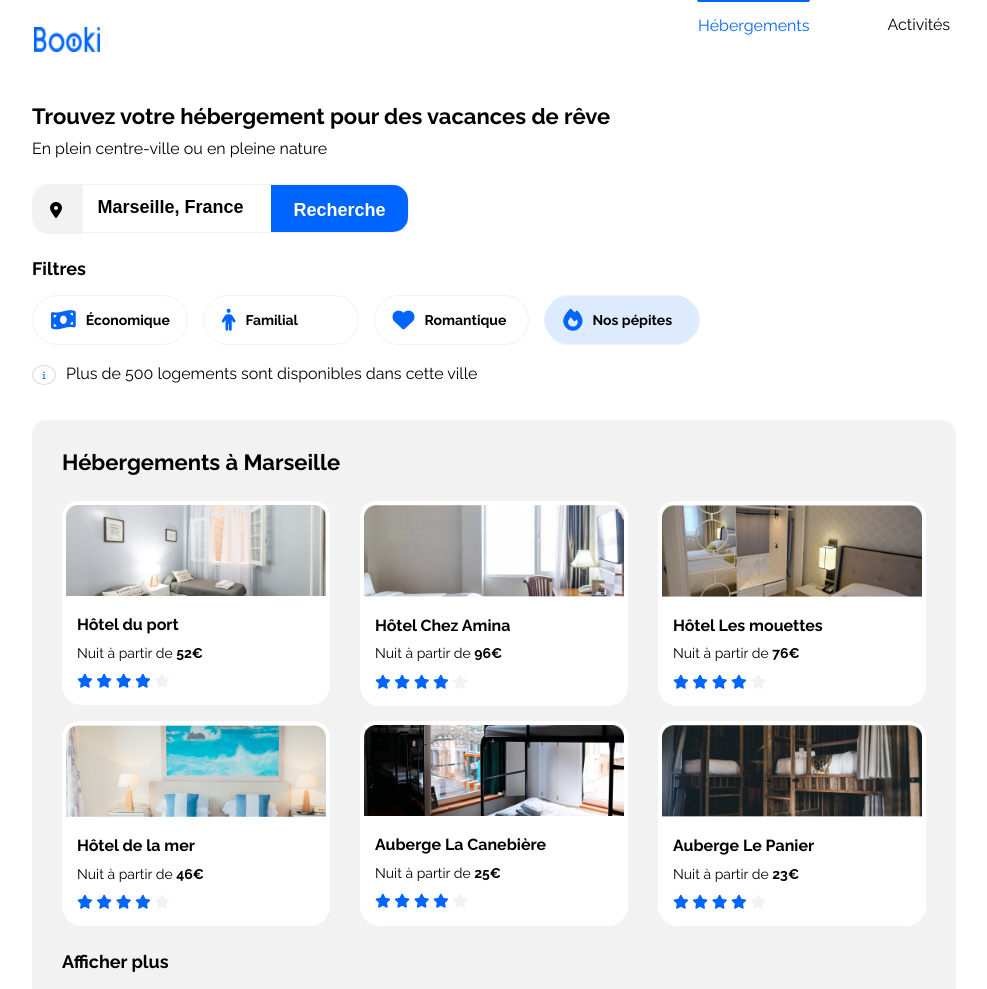
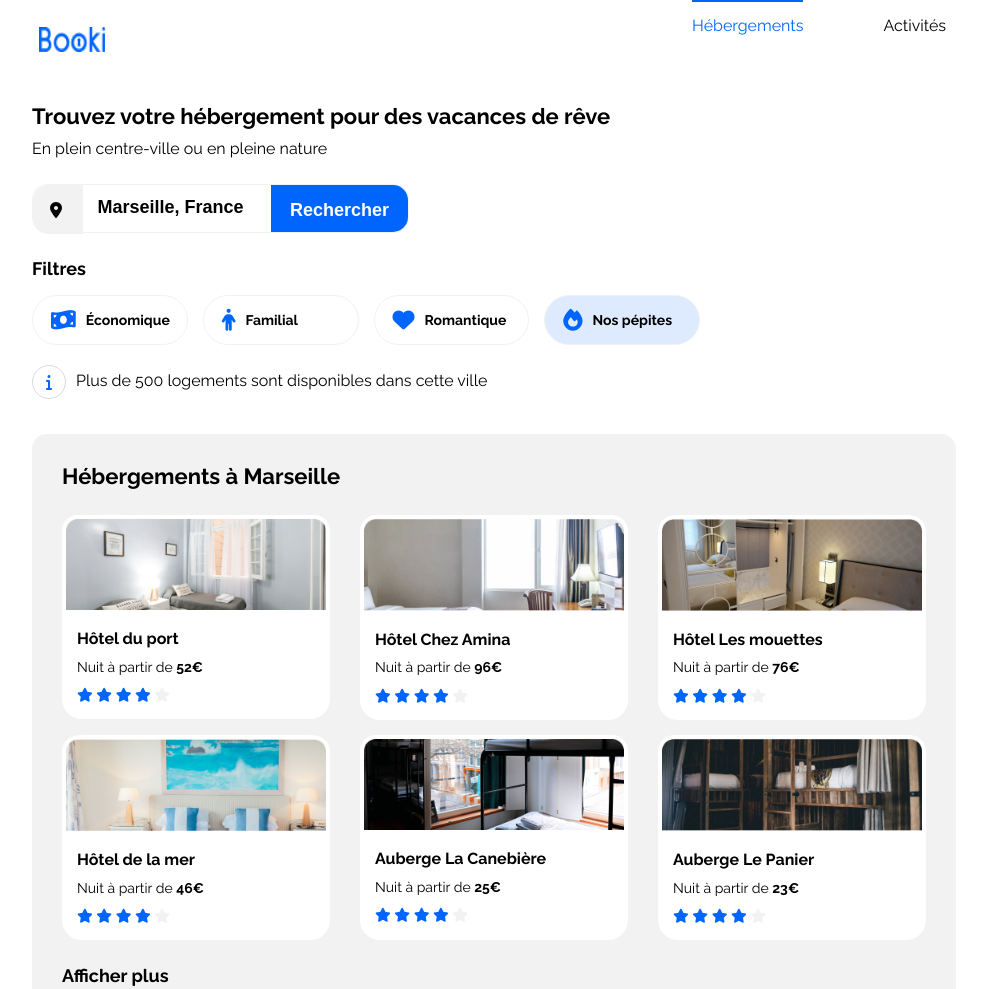
Before and after one commit to NKC-4/projetbooki, a plain HTML site: page index.html in a window 1280 px wide. Shown: the top 989 px of the page, without its empty margins (146-1133 px from the left). Drawn offline with Linux system fonts and the light colour scheme.

Commit message:
ajout des modifications  du fichier index.html

```diff
--- a/index.html
+++ b/index.html
@@ -18,7 +18,7 @@
         <nav class="navigation">
             <ul class="nav__links">
                 <li class="link"><a href="#hebergement__link" class="active">Hébergements</a></li>
-                <li class="link"><a href="#activity__link">Activités</a></li>
+                <li class="link"><a href="#activity__link" class="activité__link">Activités</a></li>
             </ul>
         </nav>
     </header>
@@ -35,7 +35,7 @@
                 </span>
                 <input type="search" placeholder="Marseille, France">
                 <button class="seach-bar__button"><i
-                        class="fa-solid fa-magnifying-glass"></i><span>Recherche</span></button>
+                        class="fa-solid fa-magnifying-glass"></i><span>Rechercher</span></button>
             </form>
             <div class="filter-bar">
                 <h2 class="filter-title">Filtres</h2>
--- a/style.css
+++ b/style.css
@@ -273,9 +273,8 @@ input::placeholder {
 
 .filter__description i {
     margin-right: 10px;
-    font-size: 8px;
-    width: 24px;
-    height: 20px;
+    width: 34px;
+    height: 34px;
     color: #0065FC;
     border: 1px solid rgba(217, 217, 217, 1);
     text-align: center;
@@ -627,7 +626,7 @@ input::placeholder {
 
 @media screen and (min-width: 1024px) {
     .header {
-        width: 1014px;
+        width: 1004px;
         padding-right: 0;
         padding-left: 0;
         display: flex;
@@ -664,15 +663,18 @@ input::placeholder {
         width: auto;
     }
 
+    .activité__link{
+
+        border-top: 2px solid transparent;
+    }
+
     .link a,
     .link .active {
         width: 100%;
         display: block;
         padding-top: 15px;
         padding-bottom: 0;
-        border: 1px solid transparent;
-
-    }
+   }
 
     .link a:hover,
     .link .active {
```
